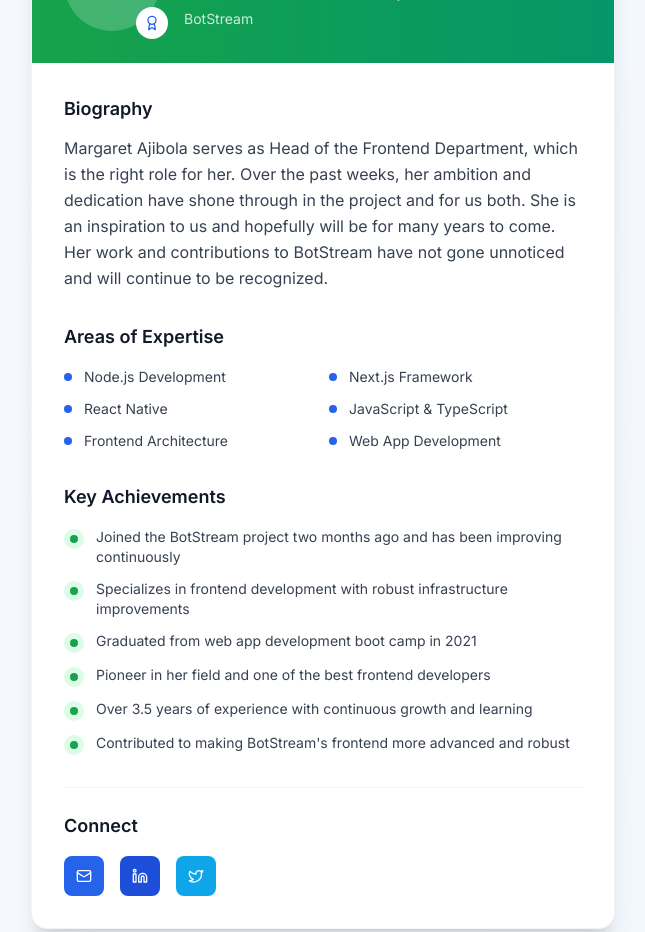
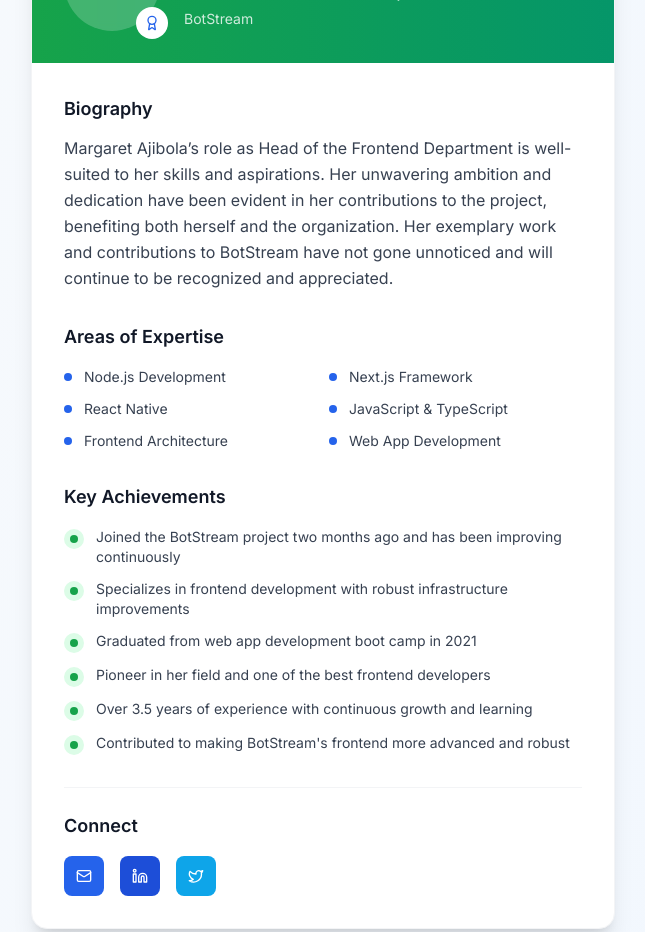
Before and after one commit to G77-BOT/Sirius-Global-Ventures, a Next.js app: page /leadership in a window 1280 px wide. Shown: the part 1680-2612 px from the top of the page, without its empty margins (1-646 px from the left). Built offline with nearby package versions, Linux system fonts and the light colour scheme.

Commit message:
Update page.tsx fixed the typo issue

```diff
--- a/app/leadership/page.tsx
+++ b/app/leadership/page.tsx
@@ -69,7 +69,7 @@ export default function LeadershipPage() {
       name: "Margaret Ajibola",
       position: "Head of Frontend Development",
       company: "BotStream",
-      bio: "Margaret Ajibola serves as Head of the Frontend Department, which is the right role for her. Over the past weeks, her ambition and dedication have shone through in the project and for us both. She is an inspiration to us and hopefully will be for many years to come. Her work and contributions to BotStream have not gone unnoticed and will continue to be recognized.",
+      bio: "Margaret Ajibola’s role as Head of the Frontend Department is well-suited to her skills and aspirations. Her unwavering ambition and dedication have been evident in her contributions to the project, benefiting both herself and the organization. Her exemplary work and contributions to BotStream have not gone unnoticed and will continue to be recognized and appreciated.",
       expertise: [
         "Node.js Development",
         "Next.js Framework",
```
